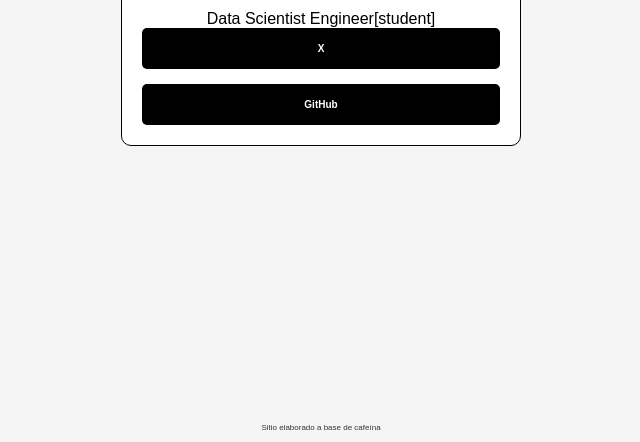
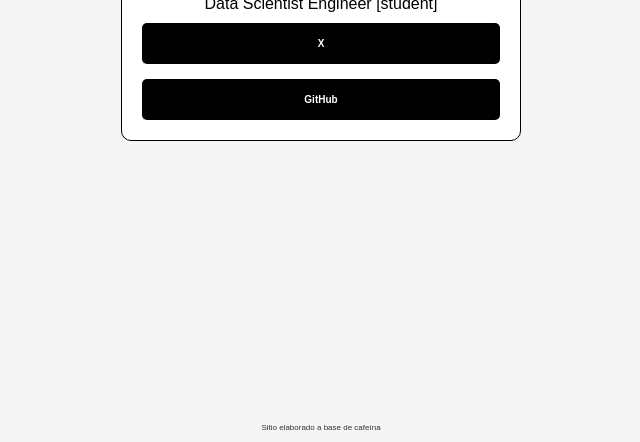
Before and after one commit to soychriscampos/site, a plain HTML site: page index.html in a window 1280 px wide. Shown: the part 358-800 px from the top of the page, without its empty margins (319-959 px from the left). Drawn offline with Linux system fonts and the light colour scheme.

Commit message:
adding a div for content and style for it

```diff
--- a/index.html
+++ b/index.html
@@ -14,7 +14,9 @@
             <!-- Aquí puedes añadir una imagen de perfil si lo deseas -->
         </div>
         <h1>Christian Campos</h1>
-        <p>Data Scientist Engineer[student]</p>
+        <div class="content">
+            <p>Data Scientist Engineer [student]</p>
+        </div>
         <div class="links">
             <a href="https://x.com/soychriscampos" class="button" target="_blank">X</a>
             <a href="https://github.com/soychrsicampos" class="button" target="_blank">GitHub</a>
--- a/styles.css
+++ b/styles.css
@@ -34,9 +34,12 @@ body {
 }
 
 h1 {
-    margin-bottom: 30px;
     font-size: 18px;
     font-weight: bold;
+}
+
+.content {
+    padding: 10px;
 }
 
 .links {
```
